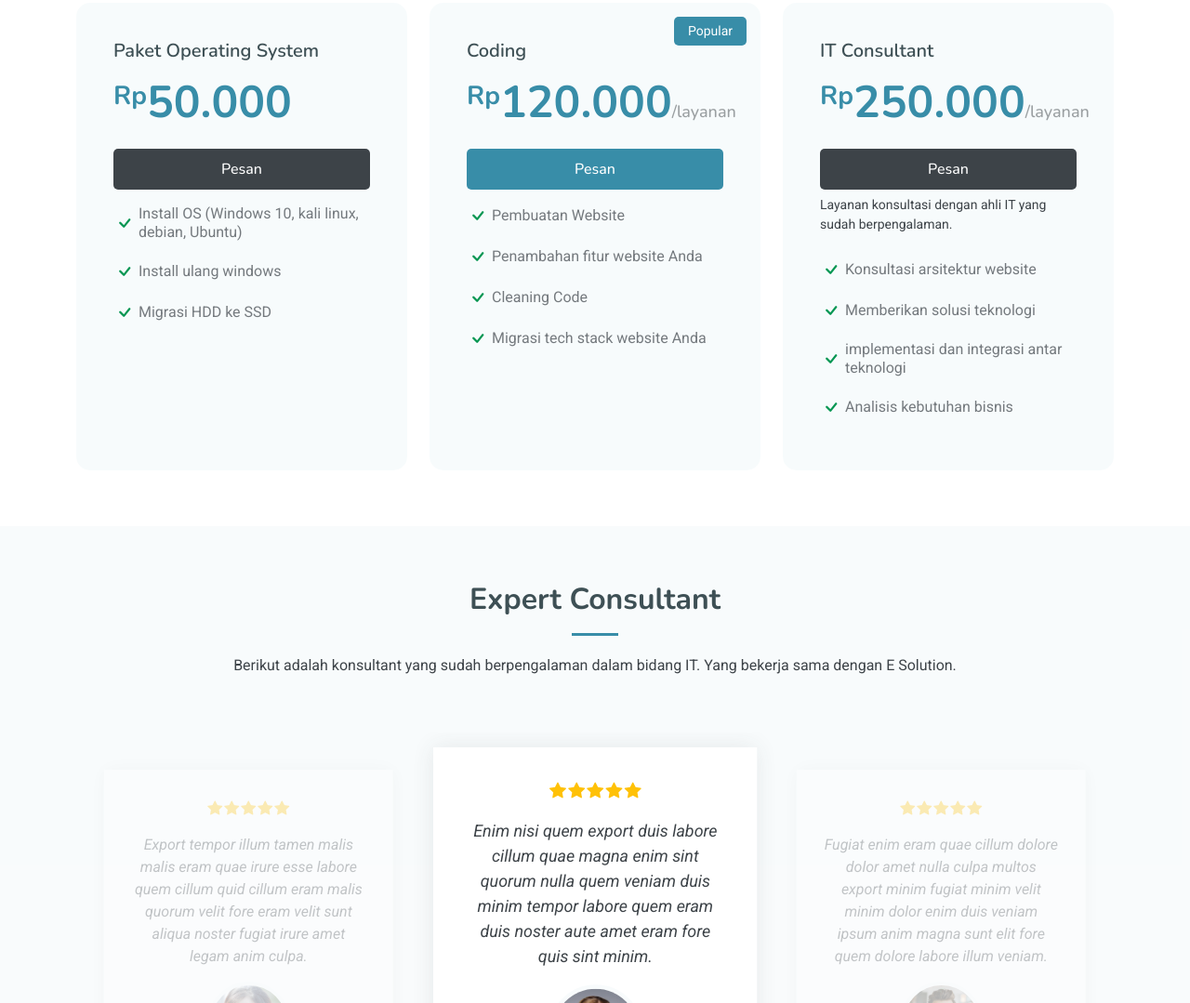
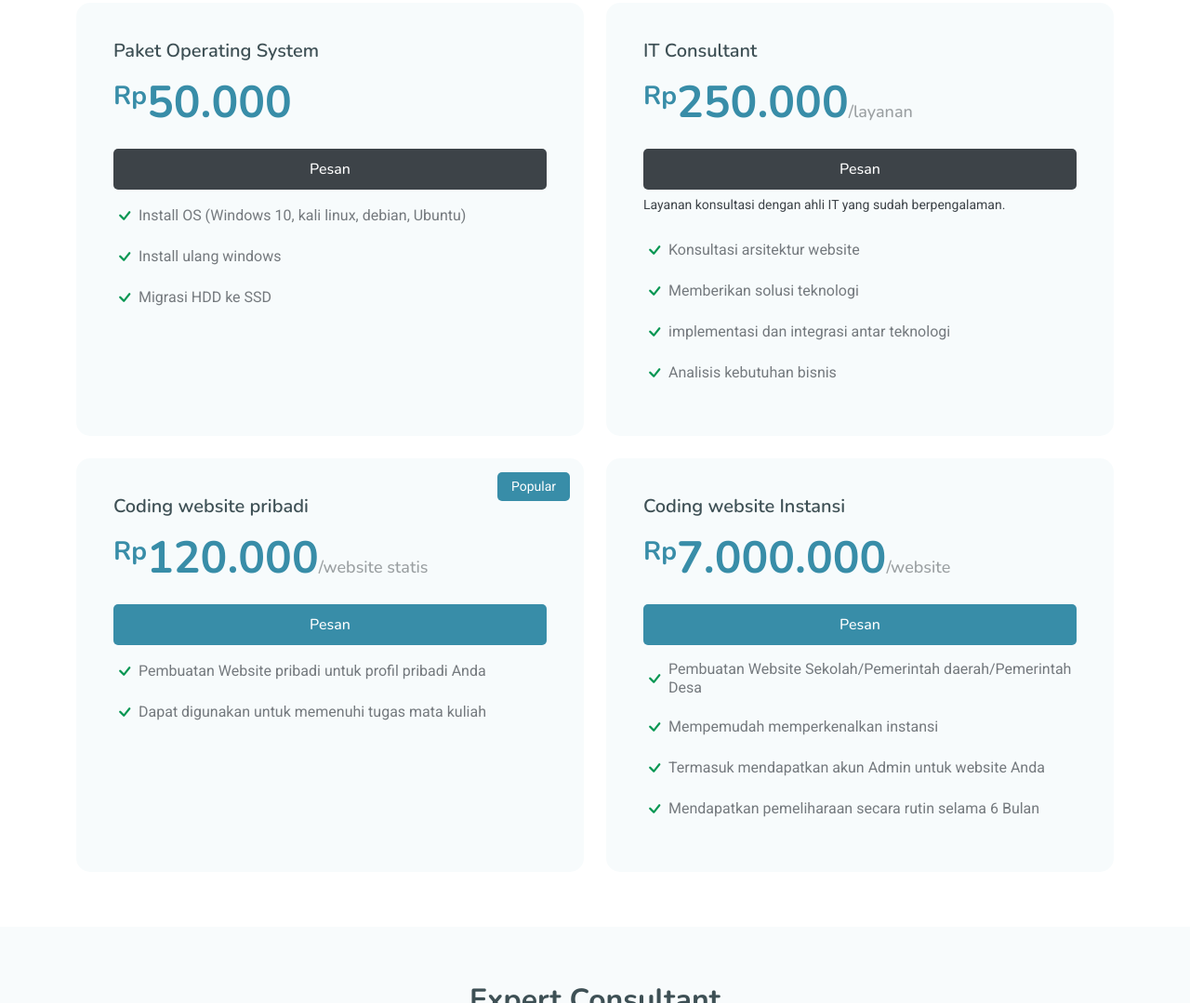
Before and after one commit to hpdrr/e-solution, a plain HTML site: page index.html in a window 1280 px wide. Shown: the part 3642-4721 px from the top of the page at 93% size. Drawn offline with nearby package versions, Linux system fonts and the light colour scheme.

Commit message:
[Menu] Add: New Menu

```diff
--- a/index.html
+++ b/index.html
@@ -254,7 +254,7 @@
               <div class="service-item item-teal position-relative">
                 <i class="bi bi-globe icon"></i>
                 <div>
-                  <h3>Pembuatan Website</h3>
+                  <h3>Pembuatan Website Profile</h3>
                   <p>
                     E Solution juga menawarkan jasa pembuatan website baik hanya
                     berupa source code maupun beserta domain dan hosting.
@@ -410,7 +410,7 @@
 
         <div class="container">
           <div class="row gy-4">
-            <div class="col-lg-4" data-aos="zoom-in" data-aos-delay="100">
+            <div class="col-lg-6" data-aos="zoom-in" data-aos-delay="100">
               <div class="pricing-item">
                 <h3>Paket Operating System</h3>
                 <h4><sup>Rp</sup>50.000</h4>
@@ -439,41 +439,7 @@
               </div>
             </div>
             <!-- End Pricing Item -->
-
-            <div class="col-lg-4" data-aos="zoom-in" data-aos-delay="200">
-              <div class="pricing-item featured">
-                <p class="popular">Popular</p>
-                <h3>Coding</h3>
-                <h4><sup>Rp</sup>120.000<span>/layanan</span></h4>
-                <a
-                  href="https://wa.me/6285738204510/?text=Hi!%20Saya%20ingin%20memesan%20Paket%20Coding"
-                  target="_blank"
-                  class="cta-btn"
-                  >Pesan</a
-                >
-                <ul>
-                  <li>
-                    <i class="bi bi-check"></i>
-                    <span>Pembuatan Website</span>
-                  </li>
-                  <li>
-                    <i class="bi bi-check"></i>
-                    <span>Penambahan fitur website Anda</span>
-                  </li>
-                  <li>
-                    <i class="bi bi-check"></i>
-                    <span>Cleaning Code</span>
-                  </li>
-                  <li>
-                    <i class="bi bi-check"></i>
-                    <span>Migrasi tech stack website Anda</span>
-                  </li>
-                </ul>
-              </div>
-            </div>
-            <!-- End Pricing Item -->
-
-            <div class="col-lg-4" data-aos="zoom-in" data-aos-delay="300">
+            <div class="col-lg-6" data-aos="zoom-in" data-aos-delay="300">
               <div class="pricing-item">
                 <h3>IT Consultant</h3>
                 <h4><sup>Rp</sup>250.000<span>/layanan</span></h4>
@@ -506,6 +472,73 @@
                 </ul>
               </div>
             </div>
+            <div class="col-lg-6" data-aos="zoom-in" data-aos-delay="200">
+              <div class="pricing-item featured">
+                <p class="popular">Popular</p>
+                <h3>Coding website pribadi</h3>
+                <h4><sup>Rp</sup>120.000<span>/website statis</span></h4>
+                <a
+                  href="https://wa.me/6285738204510/?text=Hi!%20Saya%20ingin%20memesan%20Paket%20Coding"
+                  target="_blank"
+                  class="cta-btn"
+                  >Pesan</a
+                >
+                <ul>
+                  <li>
+                    <i class="bi bi-check"></i>
+                    <span
+                      >Pembuatan Website pribadi untuk profil pribadi Anda</span
+                    >
+                  </li>
+                  <li>
+                    <i class="bi bi-check"></i>
+                    <span
+                      >Dapat digunakan untuk memenuhi tugas mata kuliah</span
+                    >
+                  </li>
+                </ul>
+              </div>
+            </div>
+            <div class="col-lg-6" data-aos="zoom-in" data-aos-delay="200">
+              <div class="pricing-item featured">
+                <!-- <p class="popular">Popular</p> -->
+                <h3>Coding website Instansi</h3>
+                <h4><sup>Rp</sup>7.000.000<span>/website</span></h4>
+                <a
+                  href="https://wa.me/6285738204510/?text=Hi!%20Saya%20ingin%20memesan%20Paket%20Coding"
+                  target="_blank"
+                  class="cta-btn"
+                  >Pesan</a
+                >
+                <ul>
+                  <li>
+                    <i class="bi bi-check"></i>
+                    <span
+                      >Pembuatan Website Sekolah/Pemerintah daerah/Pemerintah
+                      Desa</span
+                    >
+                  </li>
+                  <li>
+                    <i class="bi bi-check"></i>
+                    <span>Mempemudah memperkenalkan instansi</span>
+                  </li>
+                  <li>
+                    <i class="bi bi-check"></i>
+                    <span
+                      >Termasuk mendapatkan akun Admin untuk website Anda</span
+                    >
+                  </li>
+                  <li>
+                    <i class="bi bi-check"></i>
+                    <span
+                      >Mendapatkan pemeliharaan secara rutin selama 6
+                      Bulan</span
+                    >
+                  </li>
+                </ul>
+              </div>
+            </div>
+            <!-- End Pricing Item
             <!-- End Pricing Item -->
           </div>
         </div>
```
